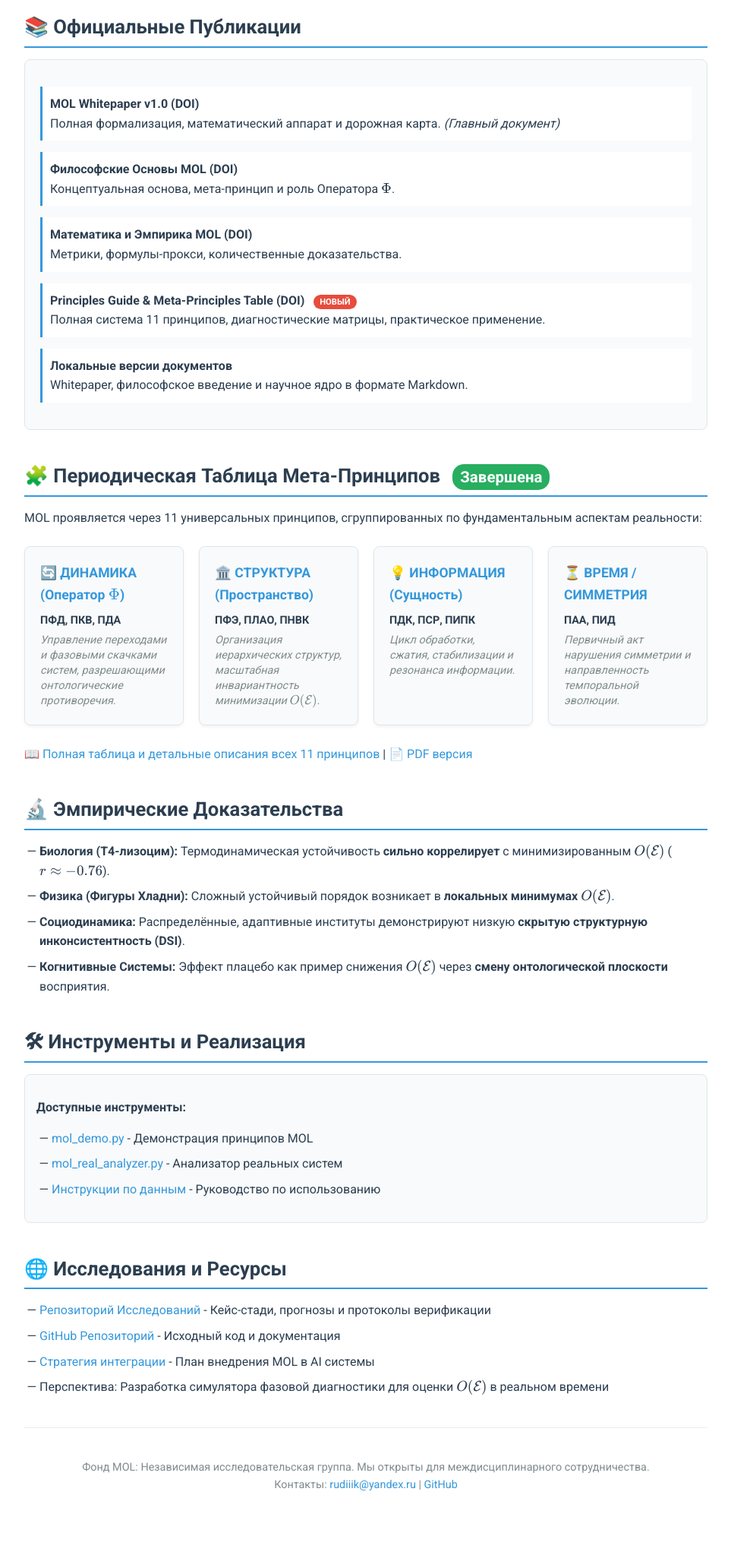
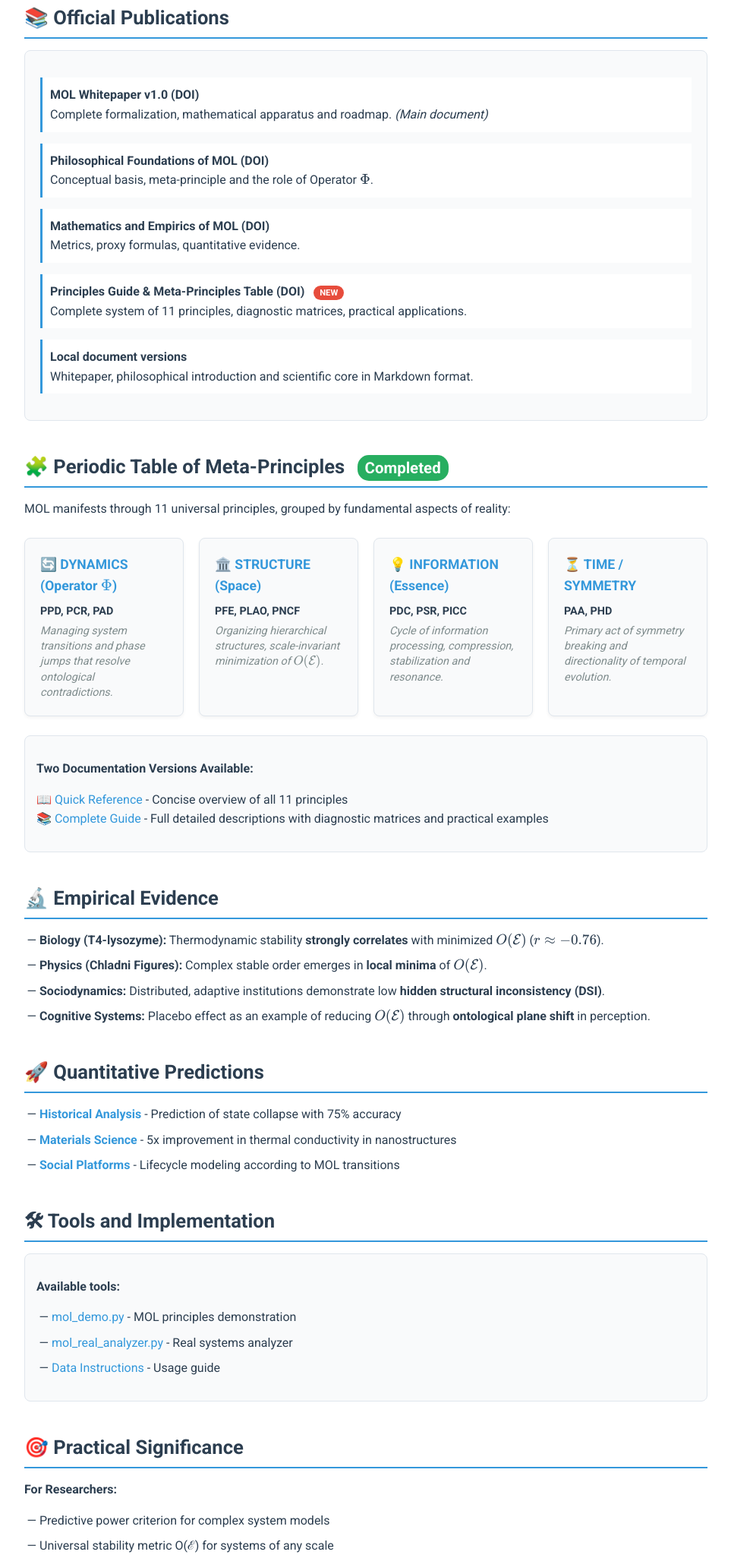
Before and after one commit to Singular-MOL/mol-foundation, a plain HTML site: page index.html in a window 1280 px wide. Shown: the part 512-2563 px from the top of the page at 76% size, without its empty margins (158-1121 px from the left). Before the commit the page ends 2538 px from the top, so only its background shows below. Drawn offline with nearby package versions, Linux system fonts and the light colour scheme.

Commit message:
Update index.html

```diff
--- a/index.html
+++ b/index.html
@@ -1,9 +1,9 @@
 <!DOCTYPE html>
-<html lang="ru">
+<html lang="en">
 <head>
     <meta charset="UTF-8">
     <meta name="viewport" content="width=device-width, initial-scale=1.0">
-    <title>Фонд MOL | Закон Минимальной Онтологической Нагрузки</title>
+    <title>MOL Foundation | Law of Minimal Ontological Load</title>
     <link href="https://fonts.googleapis.com/css2?family=Roboto:wght@300;400;700&display=swap" rel="stylesheet">
     <script src="https://polyfill.io/v3/polyfill.min.js?features=es6"></script>
     <script id="MathJax-script" async src="https://cdn.jsdelivr.net/npm/mathjax@3/es5/tex-mml-chtml.js"></script>
@@ -188,6 +188,39 @@
             font-weight: bold;
         }
 
+        .language-switcher {
+            text-align: center;
+            margin-bottom: 20px;
+        }
+
+        .language-switcher a {
+            margin: 0 10px;
+            padding: 5px 15px;
+            border: 1px solid var(--accent);
+            border-radius: 20px;
+            color: var(--accent);
+            text-decoration: none;
+            transition: all 0.3s;
+        }
+
+        .language-switcher a:hover {
+            background: var(--accent);
+            color: white;
+        }
+
+        .language-switcher a.active {
+            background: var(--accent);
+            color: white;
+        }
+
+        .doc-versions {
+            background: var(--bg-light);
+            padding: 15px;
+            border-radius: 8px;
+            margin: 15px 0;
+            border: 1px solid var(--border);
+        }
+
         @media (max-width: 600px) {
             body {
                 margin: 20px auto;
@@ -203,106 +236,137 @@
 </head>
 <body>
 
-    <h1>Закон Минимальной Онтологической Нагрузки (MOL)</h1>
-    <p class="intro-tagline">Универсальный Мета-Принцип Эволюции и Устойчивости Сложных Систем</p>
+    <div class="language-switcher">
+        <a href="index.html" class="active">English</a>
+        <a href="index_ru.html">Русский</a>
+    </div>
+
+    <h1>Law of Minimal Ontological Load (MOL)</h1>
+    <p class="intro-tagline">Universal Meta-Principle of Directed Self-Organization in Complex Systems</p>
 
     <div class="law-statement">
-        $$E^* = \arg\min O(\mathcal{E}) \quad \text{при условиях:} \quad \mathcal{I} \geq \mathcal{I}_{\min}, \quad C \geq C_{\min}$$
+        $$E^* = \arg\min O(\mathcal{E}) \quad \text{subject to:} \quad \mathcal{I} \geq \mathcal{I}_{\min}, \quad C \geq C_{\min}$$
     </div>
 
     <p>
-        MOL утверждает: любая устойчивая система стремится к состоянию, в котором её <strong>онтологическая нагрузка</strong> (\(O(\mathcal{E})\)) — мера нефункциональной избыточности в её структуре — <strong>минимизирована</strong> при сохранении достаточной <strong>информационной целостности</strong> (\(\mathcal{I}\)). Это принцип отбора: <strong>реальность выбирает самый экономный способ бытия.</strong>
+        MOL states: any stable system evolves toward a state where its <strong>ontological load</strong> (\(O(\mathcal{E})\)) — a measure of non-functional redundancy in its structure — is <strong>minimized</strong> while maintaining sufficient <strong>informational integrity</strong> (\(\mathcal{I}\)). This is a selection principle: <strong>reality prefers the most economical way of being.</strong>
     </p>
 
-    <h2>📚 Официальные Публикации</h2>
+    <h2>📚 Official Publications</h2>
     <div class="documents-list">
         <div class="document-item">
             <a href="https://doi.org/10.5281/zenodo.17422128"><strong>MOL Whitepaper v1.0 (DOI)</strong></a><br>
-            Полная формализация, математический аппарат и дорожная карта. <em>(Главный документ)</em>
+            Complete formalization, mathematical apparatus and roadmap. <em>(Main document)</em>
         </div>
 
         <div class="document-item">
-            <a href="https://doi.org/10.5281/zenodo.17438159"><strong>Философские Основы MOL (DOI)</strong></a><br>
-            Концептуальная основа, мета-принцип и роль Оператора \(\Phi\).
+            <a href="https://doi.org/10.5281/zenodo.17438159"><strong>Philosophical Foundations of MOL (DOI)</strong></a><br>
+            Conceptual basis, meta-principle and the role of Operator \(\Phi\).
         </div>
 
         <div class="document-item">
-            <a href="https://doi.org/10.5281/zenodo.17438280"><strong>Математика и Эмпирика MOL (DOI)</strong></a><br>
-            Метрики, формулы-прокси, количественные доказательства.
+            <a href="https://doi.org/10.5281/zenodo.17438280"><strong>Mathematics and Empirics of MOL (DOI)</strong></a><br>
+            Metrics, proxy formulas, quantitative evidence.
         </div>
 
         <div class="document-item">
-            <a href="https://doi.org/10.5281/zenodo.17439702"><strong>Principles Guide & Meta-Principles Table (DOI)</strong> <span class="new-badge">НОВЫЙ</span></a><br>
-            Полная система 11 принципов, диагностические матрицы, практическое применение.
+            <a href="https://doi.org/10.5281/zenodo.17439702"><strong>Principles Guide & Meta-Principles Table (DOI)</strong> <span class="new-badge">NEW</span></a><br>
+            Complete system of 11 principles, diagnostic matrices, practical applications.
         </div>
 
         <div class="document-item">
-            <a href="docs/MOL_Whitepaper_v1.md"><strong>Локальные версии документов</strong></a><br>
-            Whitepaper, философское введение и научное ядро в формате Markdown.
+            <a href="docs/MOL_Whitepaper_v1.md"><strong>Local document versions</strong></a><br>
+            Whitepaper, philosophical introduction and scientific core in Markdown format.
         </div>
     </div>
 
-    <h2>🧩 Периодическая Таблица Мета-Принципов <span class="completion-badge">Завершена</span></h2>
-    <p>MOL проявляется через 11 универсальных принципов, сгруппированных по фундаментальным аспектам реальности:</p>
+    <h2>🧩 Periodic Table of Meta-Principles <span class="completion-badge">Completed</span></h2>
+    <p>MOL manifests through 11 universal principles, grouped by fundamental aspects of reality:</p>
 
     <div class="principle-grid-container">
         <div class="principle-card">
-            <strong>🔄 ДИНАМИКА (Оператор \(\Phi\))</strong>
-            <div class="principle-list">ПФД, ПКВ, ПДА</div>
-            <em>Управление переходами и фазовыми скачками систем, разрешающими онтологические противоречия.</em>
+            <strong>🔄 DYNAMICS (Operator \(\Phi\))</strong>
+            <div class="principle-list">PPD, PCR, PAD</div>
+            <em>Managing system transitions and phase jumps that resolve ontological contradictions.</em>
         </div>
         <div class="principle-card">
-            <strong>🏛️ СТРУКТУРА (Пространство)</strong>
-            <div class="principle-list">ПФЭ, ПЛАО, ПНВК</div>
-            <em>Организация иерархических структур, масштабная инвариантность минимизации \(O(\mathcal{E})\).</em>
+            <strong>🏛️ STRUCTURE (Space)</strong>
+            <div class="principle-list">PFE, PLAO, PNCF</div>
+            <em>Organizing hierarchical structures, scale-invariant minimization of \(O(\mathcal{E})\).</em>
         </div>
         <div class="principle-card">
-            <strong>💡 ИНФОРМАЦИЯ (Сущность)</strong>
-            <div class="principle-list">ПДК, ПСР, ПИПК</div>
-            <em>Цикл обработки, сжатия, стабилизации и резонанса информации.</em>
+            <strong>💡 INFORMATION (Essence)</strong>
+            <div class="principle-list">PDC, PSR, PICC</div>
+            <em>Cycle of information processing, compression, stabilization and resonance.</em>
         </div>
         <div class="principle-card">
-            <strong>⏳ ВРЕМЯ / СИММЕТРИЯ</strong>
-            <div class="principle-list">ПАА, ПИД</div>
-            <em>Первичный акт нарушения симметрии и направленность темпоральной эволюции.</em>
+            <strong>⏳ TIME / SYMMETRY</strong>
+            <div class="principle-list">PAA, PHD</div>
+            <em>Primary act of symmetry breaking and directionality of temporal evolution.</em>
         </div>
     </div>
-    <p>
-        <a href="metaprinciples/MOL_Principles_Guide.md">📖 Полная таблица и детальные описания всех 11 принципов</a> |
-        <a href="metaprinciples/MOL_Principles_Guide.pdf">📄 PDF версия</a>
-    </p>
 
-    <h2>🔬 Эмпирические Доказательства</h2>
+    <div class="doc-versions">
+        <p><strong>Two Documentation Versions Available:</strong></p>
+        <p>
+            <a href="metaprinciples/MOL_Principles_Guide.md">📖 Quick Reference</a> - Concise overview of all 11 principles<br>
+            <a href="metaprinciples/full_principles_guide.md">📚 Complete Guide</a> - Full detailed descriptions with diagnostic matrices and practical examples
+        </p>
+    </div>
+
+    <h2>🔬 Empirical Evidence</h2>
     <ul>
-        <li><strong>Биология (T4-лизоцим):</strong> Термодинамическая устойчивость <strong>сильно коррелирует</strong> с минимизированным \(O(\mathcal{E})\) (\(r \approx -0.76\)).</li>
-        <li><strong>Физика (Фигуры Хладни):</strong> Сложный устойчивый порядок возникает в <strong>локальных минимумах</strong> \(O(\mathcal{E})\).</li>
-        <li><strong>Социодинамика:</strong> Распределённые, адаптивные институты демонстрируют низкую <strong>скрытую структурную инконсистентность (DSI)</strong>.</li>
-        <li><strong>Когнитивные Системы:</strong> Эффект плацебо как пример снижения \(O(\mathcal{E})\) через <strong>смену онтологической плоскости</strong> восприятия.</li>
+        <li><strong>Biology (T4-lysozyme):</strong> Thermodynamic stability <strong>strongly correlates</strong> with minimized \(O(\mathcal{E})\) (\(r \approx -0.76\)).</li>
+        <li><strong>Physics (Chladni Figures):</strong> Complex stable order emerges in <strong>local minima</strong> of \(O(\mathcal{E})\).</li>
+        <li><strong>Sociodynamics:</strong> Distributed, adaptive institutions demonstrate low <strong>hidden structural inconsistency (DSI)</strong>.</li>
+        <li><strong>Cognitive Systems:</strong> Placebo effect as an example of reducing \(O(\mathcal{E})\) through <strong>ontological plane shift</strong> in perception.</li>
     </ul>
 
-    <h2>🛠 Инструменты и Реализация</h2>
+    <h2>🚀 Quantitative Predictions</h2>
+    <ul>
+        <li><a href="research/historical_analysis.md"><strong>Historical Analysis</strong></a> - Prediction of state collapse with 75% accuracy</li>
+        <li><a href="research/thermal_coherence_prediction.md"><strong>Materials Science</strong></a> - 5x improvement in thermal conductivity in nanostructures</li>
+        <li><a href="research/social_media_analysis.md"><strong>Social Platforms</strong></a> - Lifecycle modeling according to MOL transitions</li>
+    </ul>
+
+    <h2>🛠 Tools and Implementation</h2>
     <div class="tools-list">
-        <p><strong>Доступные инструменты:</strong></p>
+        <p><strong>Available tools:</strong></p>
         <ul>
-            <li><a href="tools/mol_demo.py">mol_demo.py</a> - Демонстрация принципов MOL</li>
-            <li><a href="tools/mol_real_analyzer.py">mol_real_analyzer.py</a> - Анализатор реальных систем</li>
-            <li><a href="tools/DATA_INSTRUCTIONS.md">Инструкции по данным</a> - Руководство по использованию</li>
+            <li><a href="tools/mol_demo.py">mol_demo.py</a> - MOL principles demonstration</li>
+            <li><a href="tools/mol_real_analyzer.py">mol_real_analyzer.py</a> - Real systems analyzer</li>
+            <li><a href="tools/DATA_INSTRUCTIONS.md">Data Instructions</a> - Usage guide</li>
         </ul>
     </div>
 
-    <h2>🌐 Исследования и Ресурсы</h2>
+    <h2>🎯 Practical Significance</h2>
+    <p><strong>For Researchers:</strong></p>
     <ul>
-        <li><a href="research/">Репозиторий Исследований</a> - Кейс-стади, прогнозы и протоколы верификации</li>
-        <li><a href="https://github.com/Singular-MOL/mol-foundation">GitHub Репозиторий</a> - Исходный код и документация</li>
-        <li><a href="PERPLEXITY_RESPONSE.md">Стратегия интеграции</a> - План внедрения MOL в AI системы</li>
-        <li>Перспектива: Разработка симулятора фазовой диагностики для оценки \(O(\mathcal{E})\) в реальном времени</li>
+        <li>Predictive power criterion for complex system models</li>
+        <li>Universal stability metric O(ℰ) for systems of any scale</li>
+        <li>Contradiction resolution mechanism through operator Φ</li>
+    </ul>
+
+    <p><strong>For Applied Tasks:</strong></p>
+    <ul>
+        <li>Architecture optimization (neural networks, software systems)</li>
+        <li>Design of sustainable institutions and social structures</li>
+        <li>Prediction of bifurcation points in complex systems</li>
+    </ul>
+
+    <h2>🌐 Research and Resources</h2>
+    <ul>
+        <li><a href="research/">Research Repository</a> - Case studies, predictions and verification protocols</li>
+        <li><a href="https://github.com/Singular-MOL/mol-foundation">GitHub Repository</a> - Source code and documentation</li>
+        <li><a href="PERPLEXITY_RESPONSE.md">Integration Strategy</a> - MOL implementation plan for AI systems</li>
+        <li>Perspective: Development of phase diagnostics simulator for real-time \(O(\mathcal{E})\) assessment</li>
     </ul>
 
     <hr>
     <footer>
-        Фонд MOL: Независимая исследовательская группа. Мы открыты для междисциплинарного сотрудничества.
+        MOL Foundation: Independent research group. We are open for interdisciplinary collaboration.
         <br>
-        Контакты: <a href="mailto:rudiiik@yandex.ru">rudiiik@yandex.ru</a> |
+        Contacts: <a href="mailto:rudiiik@yandex.ru">rudiiik@yandex.ru</a> |
         <a href="https://github.com/Singular-MOL/mol-foundation">GitHub</a>
     </footer>
 
```
